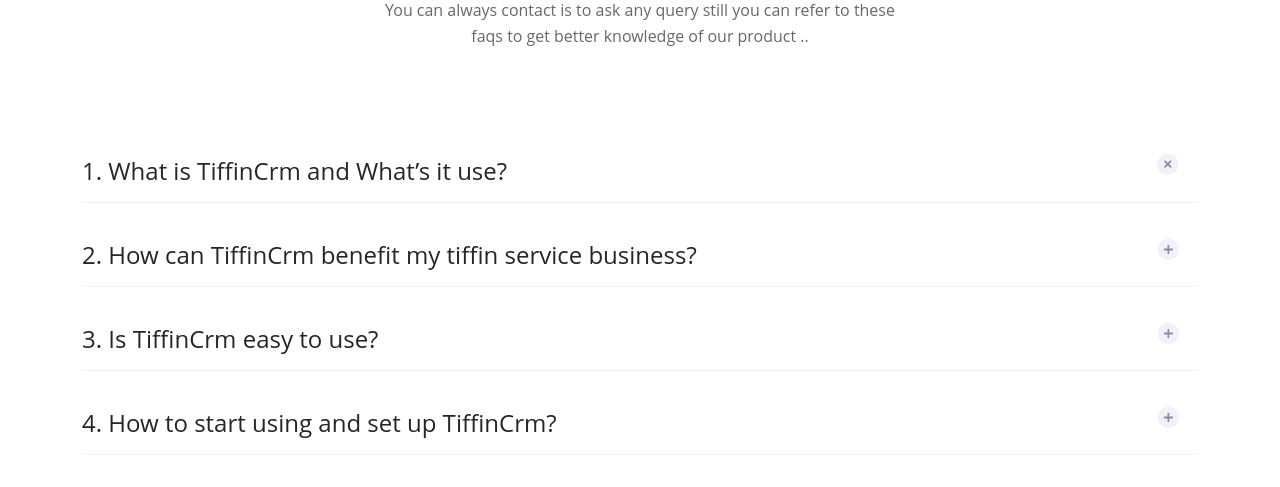
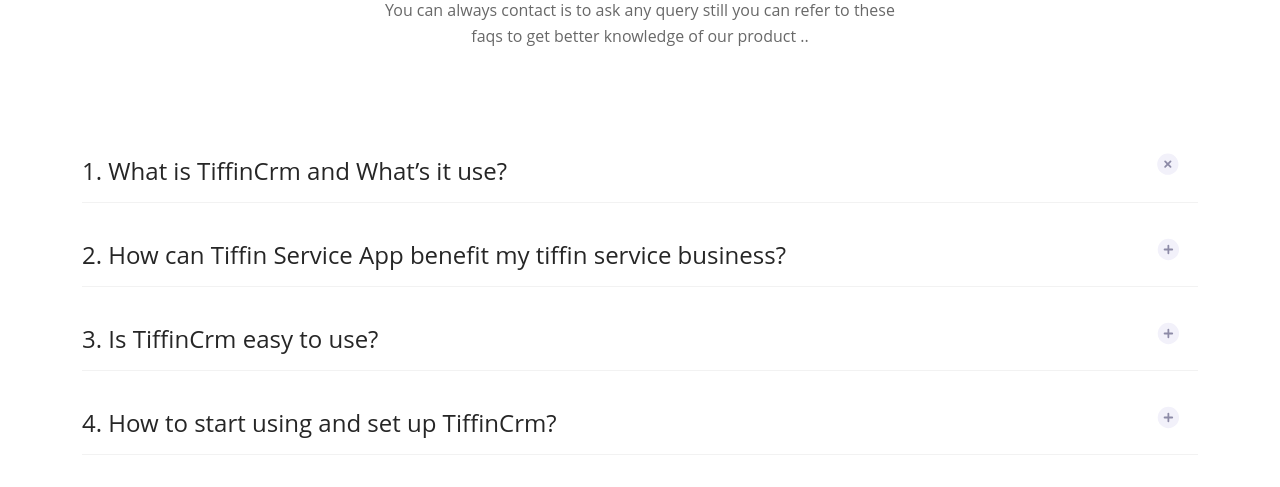
Before and after one commit to Tiffin-CRM/tiffincrm, a PHP site: page / in a window 1280 px wide. Shown: the part 4559-5046 px from the top of the page. Run offline with PHP 8.4, Linux system fonts and the light colour scheme.

Commit message:
optimize for keywords

```diff
--- a/index.php
+++ b/index.php
@@ -3,9 +3,9 @@
 
 <head>
   <?php include 'inc/head.php'; ?>
-  <title>TiffinCRM - Ultimate Tiffin Service Business Management App 2024</title>
+  <title>Tiffin Service Management App for Your Food Business - TiffinCRM</title>
   <meta name="description"
-    content="TiffinCRM is a Mobile App to Manage Tiffin Service Business in India. It is all-in-one solution for efficient tiffin service business management. Streamline operations, manage customers, track deliveries, and optimize finances with ease. Manage tiffin service business today">
+    content="TiffinCRM is a Tiffin Service App CRM for day to day operations. which Streamline operations, manage customers, track deliveries, and optimise finances.">
   <link rel="canonical" href="https://tiffincrm.com/" />
 
 </head>
@@ -18,7 +18,7 @@
         <div class="serice_hero_container r-flex ali-c jut-sb">
           <div class="service_left_side_cont">
             <h1 class="color_hero_heading">
-              Tiffin Service Management CRM App
+              Tiffin Service Management App CRM
             </h1>
             <div class="service_hero_main_heading">
               Simplifying Tiffin Services
@@ -402,7 +402,7 @@
               </div>
               <div class="container-faq" itemprop="mainEntity" itemscope itemtype="https://schema.org/Question">
                 <h2 class="question" itemprop="name">
-                  2. How can TiffinCrm benefit my tiffin service business?
+                  2. How can Tiffin Service App benefit my tiffin service business?
                 </h2>
                 <div class="answercont" itemprop="acceptedAnswer" itemscope itemtype="https://schema.org/Answer">
                   <p class="answer" itemprop="text">
@@ -566,7 +566,7 @@
               </div>
               <div class="container-faq" itemprop="mainEntity" itemscope itemtype="https://schema.org/Question">
                 <h2 class="question" itemprop="name">
-                  13. Does TiffinCrm charge any commission?
+                  13. Does Tiffin Service App charge any commission?
                 </h2>
                 <div class="answercont" itemprop="acceptedAnswer" itemscope itemtype="https://schema.org/Answer">
                   <p class="answer" itemprop="text">
```
